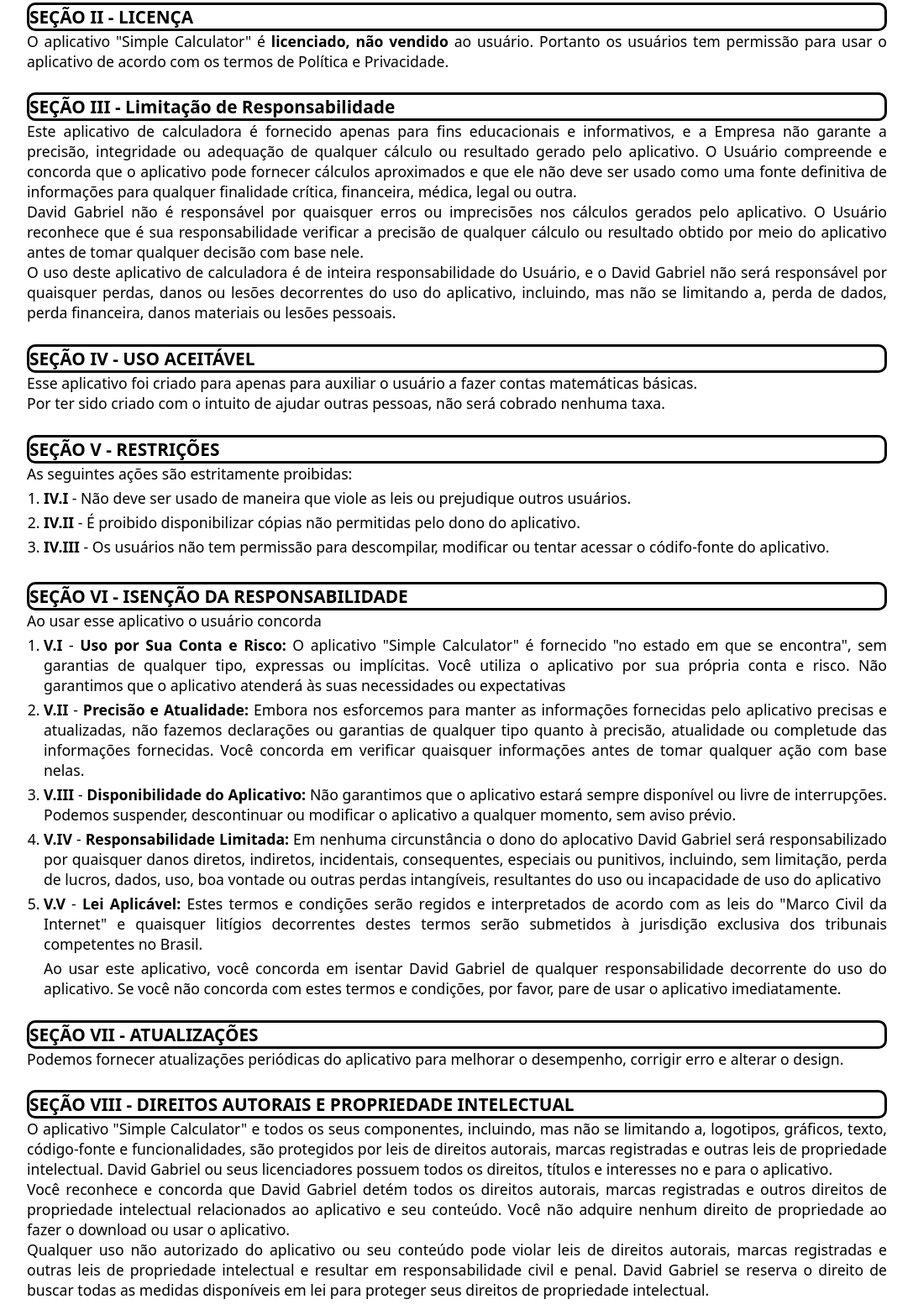
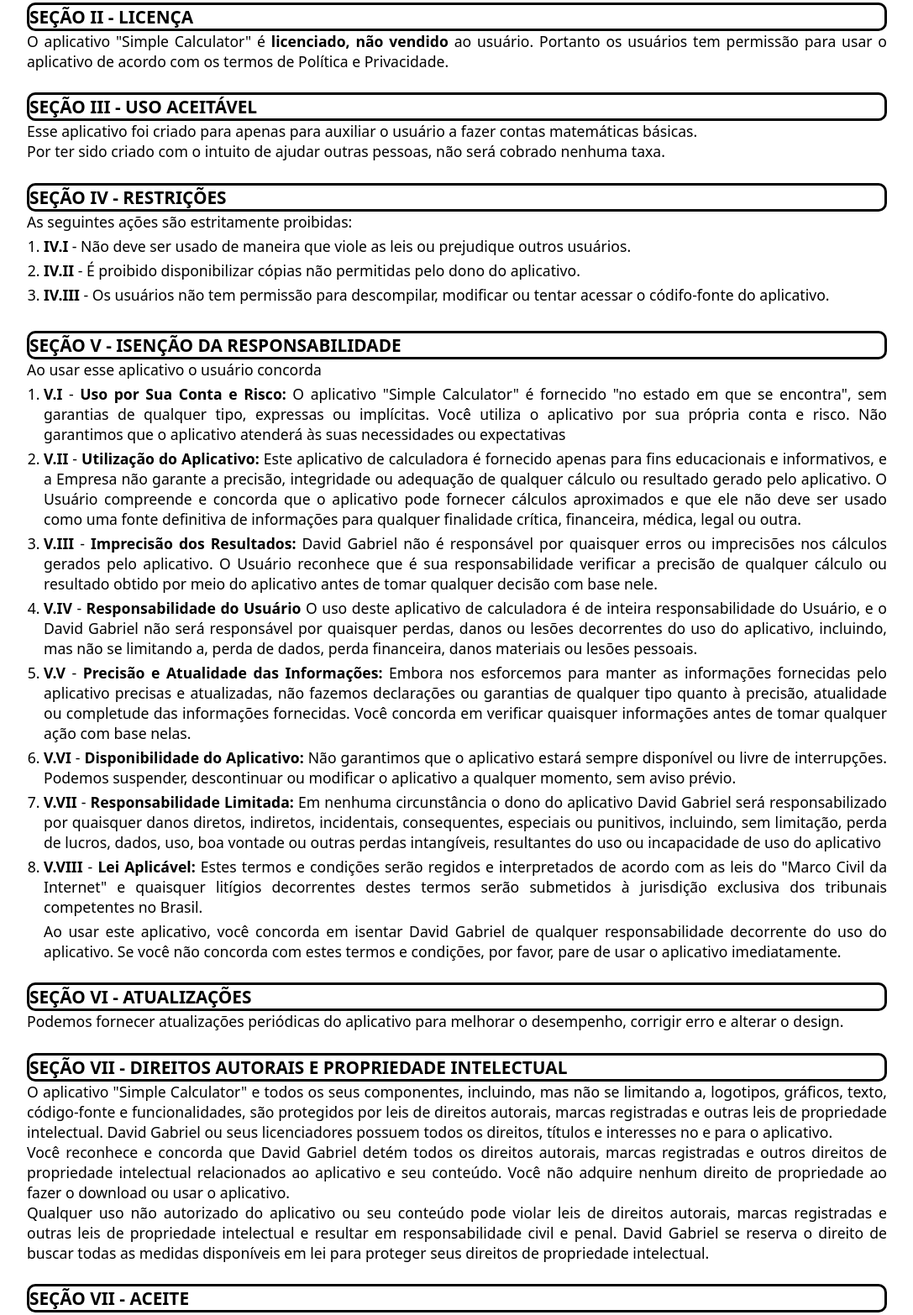
Before and after one commit to DavidGabrielBJorge/PrivacyPolicySimpleCalculator, a plain HTML site: page index.html in a window 1280 px wide. Shown: the part 620-2186 px from the top of the page at 84% size, without its empty margins (96-1183 px from the left). Drawn offline with Linux system fonts and the light colour scheme.

Commit message:
fix: alterando a isenção de responsabilidade

```diff
--- a/index.html
+++ b/index.html
@@ -32,23 +32,15 @@
                 <p>O aplicativo "Simple Calculator" é <strong>licenciado, não vendido</strong> ao usuário. Portanto os usuários tem permissão para usar o aplicativo de acordo com os termos de Política e Privacidade.</p>
             </div>
 
-            <div class="section">
-                <h3>SEÇÃO III - Limitação de Responsabilidade</h3>
-                <p>Este aplicativo de calculadora é fornecido apenas para fins educacionais e informativos, e a Empresa não garante a precisão, integridade ou adequação de qualquer cálculo ou resultado gerado pelo aplicativo. O Usuário compreende e concorda que o aplicativo pode fornecer cálculos aproximados e que ele não deve ser usado como uma fonte definitiva de informações para qualquer finalidade crítica, financeira, médica, legal ou outra.</p>
-                <p>David Gabriel não é responsável por quaisquer erros ou imprecisões nos cálculos gerados pelo aplicativo. O Usuário reconhece que é sua responsabilidade verificar a precisão de qualquer cálculo ou resultado obtido por meio do aplicativo antes de tomar qualquer decisão com base nele.</p>
-                <p>O uso deste aplicativo de calculadora é de inteira responsabilidade do Usuário, e o David Gabriel não será responsável por quaisquer perdas, danos ou lesões decorrentes do uso do aplicativo, incluindo, mas não se limitando a, perda de dados, perda financeira, danos materiais ou lesões pessoais.</p>
-            </div>
-
-
 
             <div class="section">
-                <h3>SEÇÃO IV - USO ACEITÁVEL</h3>
+                <h3>SEÇÃO III - USO ACEITÁVEL</h3>
                 <p>Esse aplicativo foi criado para apenas para auxiliar o usuário a fazer contas matemáticas básicas.</p>
                 <p>Por ter sido criado com o intuito de ajudar outras pessoas, não será cobrado nenhuma taxa.</p>
             </div>
 
             <div class="section">
-                <h3>SEÇÃO V - RESTRIÇÕES</h3>
+                <h3>SEÇÃO IV - RESTRIÇÕES</h3>
                 <p>As seguintes ações são estritamente proibidas:</p>
                 <ol class="ordered-list">
                     <li><strong>IV.I</strong> - Não deve ser usado de maneira que viole as leis ou prejudique outros usuários. </li>
@@ -58,14 +50,17 @@
             </div>
 
             <div class="section">
-                <h3>SEÇÃO VI - ISENÇÃO DA RESPONSABILIDADE</h3>
+                <h3>SEÇÃO V - ISENÇÃO DA RESPONSABILIDADE</h3>
                 <p>Ao usar esse aplicativo o usuário concorda </p>
                 <ol class="ordered-list">
                     <li><strong>V.I</strong> - <strong>Uso por Sua Conta e Risco:</strong> O aplicativo "Simple Calculator" é fornecido "no estado em que se encontra", sem garantias de qualquer tipo, expressas ou implícitas. Você utiliza o aplicativo por sua própria conta e risco. Não garantimos que o aplicativo atenderá às suas necessidades ou expectativas</li>
-                    <li><strong>V.II</strong> - <strong>Precisão e Atualidade:</strong> Embora nos esforcemos para manter as informações fornecidas pelo aplicativo precisas e atualizadas, não fazemos declarações ou garantias de qualquer tipo quanto à precisão, atualidade ou completude das informações fornecidas. Você concorda em verificar quaisquer informações antes de tomar qualquer ação com base nelas.</li>
-                    <li><strong>V.III</strong> - <strong>Disponibilidade do Aplicativo:</strong> Não garantimos que o aplicativo estará sempre disponível ou livre de interrupções. Podemos suspender, descontinuar ou modificar o aplicativo a qualquer momento, sem aviso prévio.</li>
-                    <li><strong>V.IV</strong> - <strong>Responsabilidade Limitada:</strong> Em nenhuma circunstância o dono do aplocativo David Gabriel será responsabilizado por quaisquer danos diretos, indiretos, incidentais, consequentes, especiais ou punitivos, incluindo, sem limitação, perda de lucros, dados, uso, boa vontade ou outras perdas intangíveis, resultantes do uso ou incapacidade de uso do aplicativo</li>
-                    <li><strong>V.V</strong> - <strong>Lei Aplicável:</strong> Estes termos e condições serão regidos e interpretados de acordo com as leis do "Marco Civil da Internet" e quaisquer litígios decorrentes destes termos serão submetidos à jurisdição exclusiva dos tribunais competentes no Brasil.</li>
+                    <li><strong>V.II</strong> - <strong>Utilização do Aplicativo:</strong> Este aplicativo de calculadora é fornecido apenas para fins educacionais e informativos, e a Empresa não garante a precisão, integridade ou adequação de qualquer cálculo ou resultado gerado pelo aplicativo. O Usuário compreende e concorda que o aplicativo pode fornecer cálculos aproximados e que ele não deve ser usado como uma fonte definitiva de informações para qualquer finalidade crítica, financeira, médica, legal ou outra.</li>
+                    <li><strong>V.III</strong> - <strong>Imprecisão dos Resultados:</strong> David Gabriel não é responsável por quaisquer erros ou imprecisões nos cálculos gerados pelo aplicativo. O Usuário reconhece que é sua responsabilidade verificar a precisão de qualquer cálculo ou resultado obtido por meio do aplicativo antes de tomar qualquer decisão com base nele.</li>
+                    <li><strong>V.IV</strong> - <strong>Responsabilidade do Usuário</strong> O uso deste aplicativo de calculadora é de inteira responsabilidade do Usuário, e o David Gabriel não será responsável por quaisquer perdas, danos ou lesões decorrentes do uso do aplicativo, incluindo, mas não se limitando a, perda de dados, perda financeira, danos materiais ou lesões pessoais.</li>
+                    <li><strong>V.V</strong> - <strong>Precisão e Atualidade das Informações:</strong> Embora nos esforcemos para manter as informações fornecidas pelo aplicativo precisas e atualizadas, não fazemos declarações ou garantias de qualquer tipo quanto à precisão, atualidade ou completude das informações fornecidas. Você concorda em verificar quaisquer informações antes de tomar qualquer ação com base nelas.</li>
+                    <li><strong>V.VI</strong> - <strong>Disponibilidade do Aplicativo:</strong> Não garantimos que o aplicativo estará sempre disponível ou livre de interrupções. Podemos suspender, descontinuar ou modificar o aplicativo a qualquer momento, sem aviso prévio.</li>
+                    <li><strong>V.VII</strong> - <strong>Responsabilidade Limitada:</strong> Em nenhuma circunstância o dono do aplicativo David Gabriel será responsabilizado por quaisquer danos diretos, indiretos, incidentais, consequentes, especiais ou punitivos, incluindo, sem limitação, perda de lucros, dados, uso, boa vontade ou outras perdas intangíveis, resultantes do uso ou incapacidade de uso do aplicativo</li>
+                    <li><strong>V.VIII</strong> - <strong>Lei Aplicável:</strong> Estes termos e condições serão regidos e interpretados de acordo com as leis do "Marco Civil da Internet" e quaisquer litígios decorrentes destes termos serão submetidos à jurisdição exclusiva dos tribunais competentes no Brasil.</li>
 
                     <p>Ao usar este aplicativo, você concorda em isentar David Gabriel de qualquer responsabilidade decorrente do uso do aplicativo. Se você não concorda com estes termos e condições, por favor, pare de usar o aplicativo imediatamente.</p>
                 </ol>
@@ -73,24 +68,24 @@
             </div>
 
             <div class="section">
-                <h3>SEÇÃO VII - ATUALIZAÇÕES</h3>
+                <h3>SEÇÃO VI - ATUALIZAÇÕES</h3>
                 <p>Podemos fornecer atualizações periódicas do aplicativo para melhorar o desempenho, corrigir erro e alterar o design.</p>
             </div>
 
             <div class="section">
-                <h3>SEÇÃO VIII - DIREITOS AUTORAIS E PROPRIEDADE INTELECTUAL</h3>
+                <h3>SEÇÃO VII - DIREITOS AUTORAIS E PROPRIEDADE INTELECTUAL</h3>
                 <p>O aplicativo "Simple Calculator" e todos os seus componentes, incluindo, mas não se limitando a, logotipos, gráficos, texto, código-fonte e funcionalidades, são protegidos por leis de direitos autorais, marcas registradas e outras leis de propriedade intelectual. David Gabriel ou seus licenciadores possuem todos os direitos, títulos e interesses no e para o aplicativo.</p>
                 <p>Você reconhece e concorda que David Gabriel detém todos os direitos autorais, marcas registradas e outros direitos de propriedade intelectual relacionados ao aplicativo e seu conteúdo. Você não adquire nenhum direito de propriedade ao fazer o download ou usar o aplicativo.</p>
                 <p>Qualquer uso não autorizado do aplicativo ou seu conteúdo pode violar leis de direitos autorais, marcas registradas e outras leis de propriedade intelectual e resultar em responsabilidade civil e penal. David Gabriel se reserva o direito de buscar todas as medidas disponíveis em lei para proteger seus direitos de propriedade intelectual.</p>
             </div>
 
             <div class="section">
-                <h3>SEÇÃO IX - ACEITE</h3>
+                <h3>SEÇÃO VII - ACEITE</h3>
                 <p>A partir do momento da utilização do aplicatico "Simple Calculator" pressupõe que o usuário aceitou a <strong>política de privacidade.</strong> Desta forma reservamos ao direito de modificar esta política sem que seja realizado um aviso prévio. Por este motivo, nós recomendamos que os usuários realizem uma consulta regularmente a nossa política, para que desta forma, se mantenham sempre atualizados de possíveis alterações.</p>
             </div>
 
             <div class="section">
-                <h3>SEÇÃO X - ATUALIZAÇÃO</h3>
+                <h3>SEÇÃO IX - ATUALIZAÇÃO</h3>
                 <p>Essa <strong>politica de privacidade</strong> obteve sua última atualização na data de 19/09/2023, podendo ser modificada a qualquer momento, sem aviso prévio.</p>
 
             </div>
```
